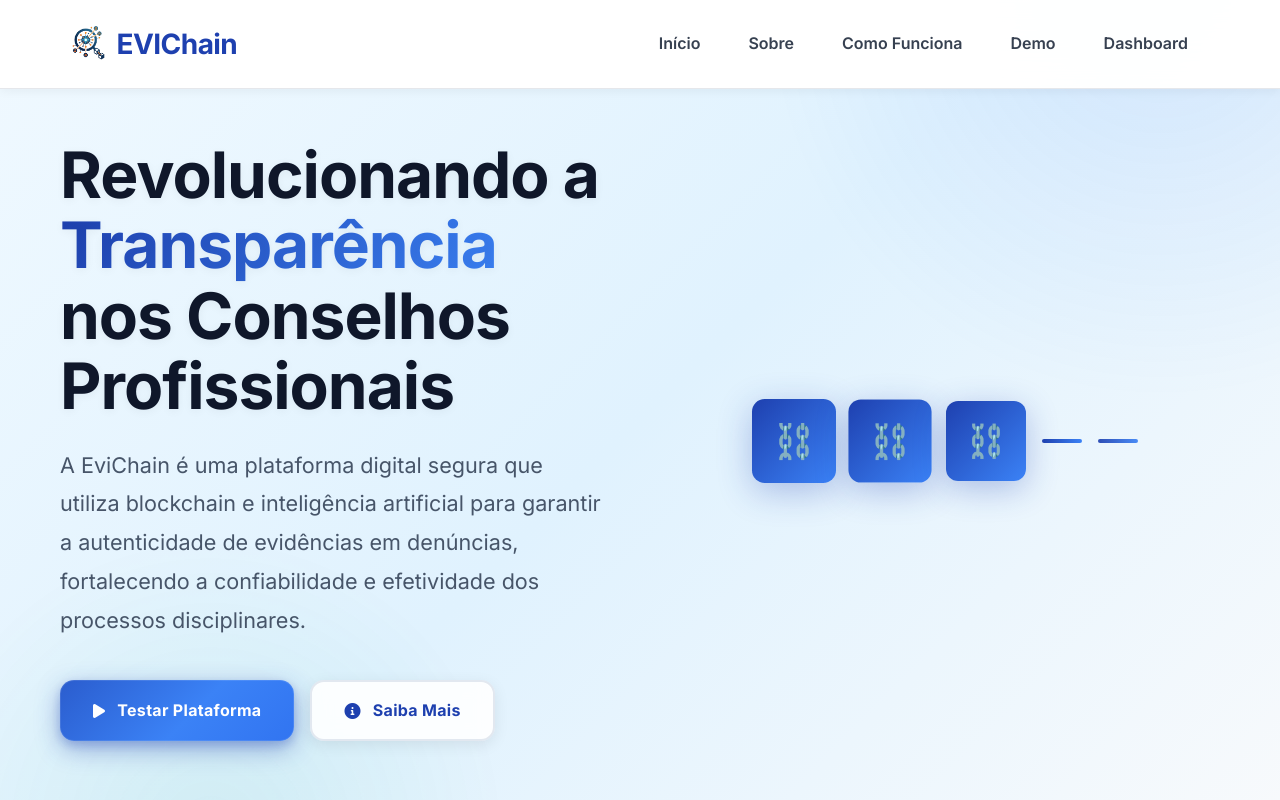
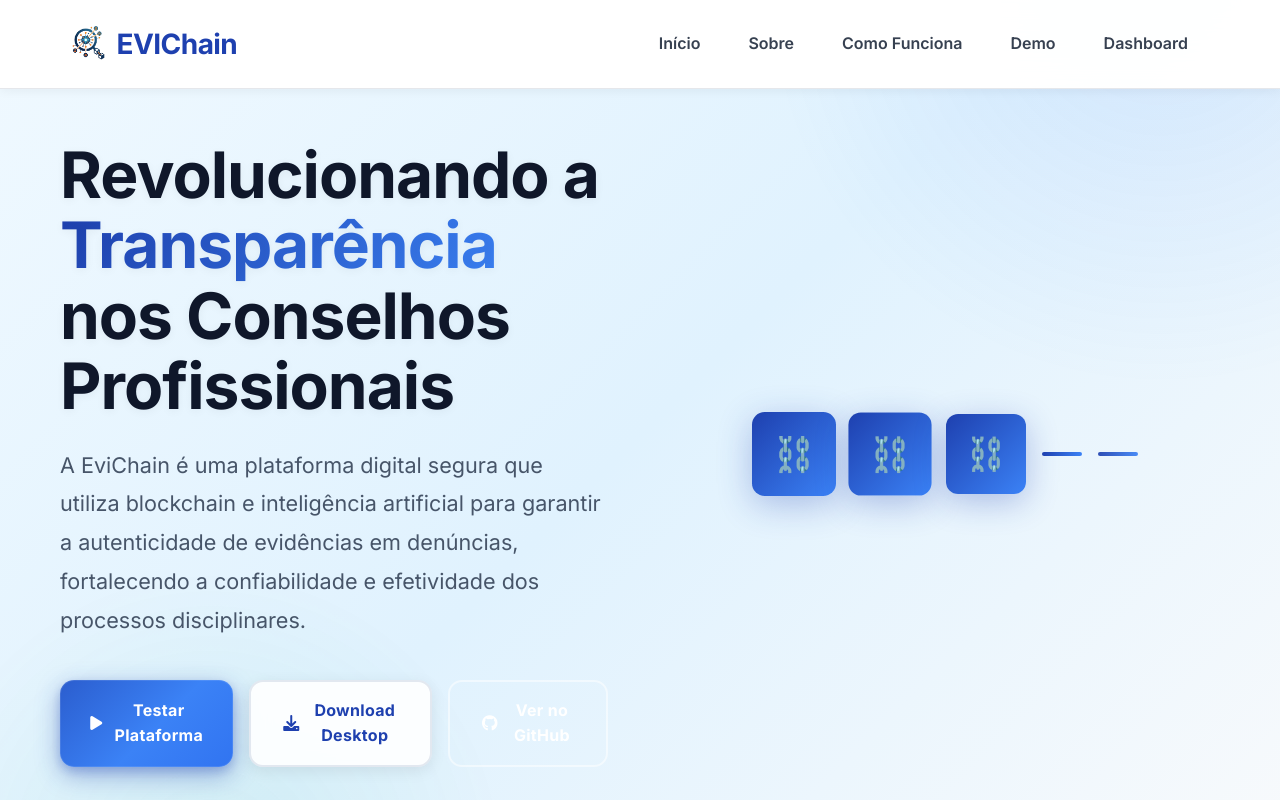
Before and after one commit to ldvsantos/evichain, a plain HTML site: page web/landing.html in a window 1280 px wide. Shown: the top 800 px of the page. Drawn offline with Linux system fonts and the light colour scheme.

Commit message:
feat: botões Download Desktop e GitHub na landing page, atualiza repo para ldvsantos/evichain

```diff
--- a/web/landing.html
+++ b/web/landing.html
@@ -52,9 +52,13 @@
                         <i class="fas fa-play"></i>
                         Testar Plataforma
                     </a>
-                    <a href="#sobre" class="btn btn-secondary">
-                        <i class="fas fa-info-circle"></i>
-                        Saiba Mais
+                    <a href="https://github.com/ldvsantos/evichain/releases/latest" class="btn btn-secondary" target="_blank" rel="noopener">
+                        <i class="fas fa-download"></i>
+                        Download Desktop
+                    </a>
+                    <a href="https://github.com/ldvsantos/evichain" class="btn btn-outline-light" target="_blank" rel="noopener">
+                        <i class="fab fa-github"></i>
+                        Ver no GitHub
                     </a>
                 </div>
             </div>
--- a/web/styles.css
+++ b/web/styles.css
@@ -272,6 +272,21 @@ body {
     border-color: transparent;
     transform: translateY(-3px) scale(1.02);
     box-shadow: 0 10px 30px rgba(30, 64, 175, 0.4);
+}
+
+.btn-outline-light {
+    background: transparent;
+    color: #fff;
+    border: 2px solid rgba(255, 255, 255, 0.5);
+    transition: all 0.4s cubic-bezier(0.4, 0, 0.2, 1);
+}
+
+.btn-outline-light:hover {
+    background: rgba(255, 255, 255, 0.15);
+    border-color: #fff;
+    color: #fff;
+    transform: translateY(-3px) scale(1.02);
+    box-shadow: 0 10px 30px rgba(255, 255, 255, 0.15);
 }
 
 .btn-large {
```
